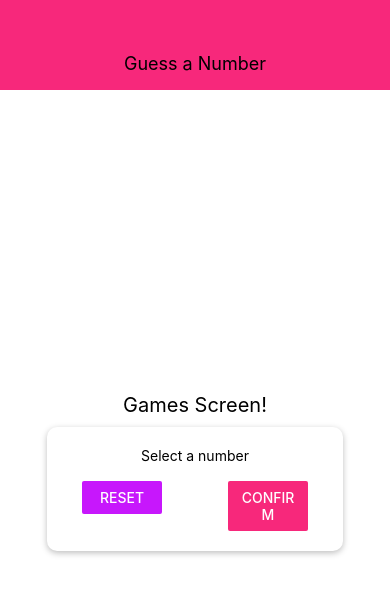
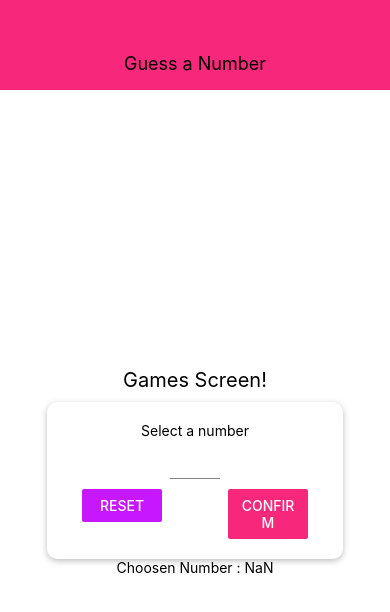
Before and after one commit to vchandwani/reactNative, a React Native app in the folder guess-number/: screen / in a window 390 px wide. Both pictures are taken after a click on the button "CONFIRM". Shown: the top 612 px of the page. Built offline with nearby package versions, Linux system fonts and the light colour scheme.

Commit message:
Input component
Input component

```diff
--- /dev/null
+++ b/guess-number/components/Input.js
@@ -0,0 +1,23 @@
+import React from "react";
+import { TextInput, StyleSheet } from "react-native";
+
+const Input = (props) => {
+  return (
+    <TextInput
+      {...props}
+      style={{ ...styles.input, ...props.style }}
+    ></TextInput>
+  );
+};
+
+const styles = StyleSheet.create({
+  input: {
+    height: 30,
+
+    borderBottomColor: "grey",
+    borderBottomWidth: 1,
+    marginVertical: 10,
+  },
+});
+
+export default Input;
--- a/guess-number/screens/StartGameScreen.js
+++ b/guess-number/screens/StartGameScreen.js
@@ -1,26 +1,83 @@
-import React from "react";
-import { View, Text, TextInput, Button, StyleSheet } from "react-native";
+import React, { useState } from "react";
+import {
+  View,
+  Text,
+  Button,
+  StyleSheet,
+  TouchableWithoutFeedback,
+  Keyboard,
+} from "react-native";
 import Card from "../components/Card";
+import Input from "../components/Input";
 
 import Colors from "../constants/colors";
 
 const StartGameScreen = (props) => {
+  const [enteredValue, setEnteredValue] = useState("");
+  const [confirmed, setConfirmed] = useState(false);
+  const [selectedNumber, setSelectedNumber] = useState();
+
+  const numberInputHandler = (inputText) => {
+    setEnteredValue(inputText.replace(/[^0-9]/g, ""));
+  };
+  const resetInputHandler = () => {
+    setEnteredValue("");
+  };
+  const confirmInputHandler = () => {
+    const choosenNumber = parseInt(enteredValue);
+    if (choosenNumber === NaN || choosenNumber <= 0 || choosenNumber > 99) {
+      return;
+    }
+    setConfirmed(true);
+    setSelectedNumber(choosenNumber);
+    setEnteredValue("");
+  };
+
+  let confirmedOutput;
+  if (confirmed) {
+    confirmedOutput = <Text>Choosen Number : {selectedNumber}</Text>;
+  }
+
   return (
+    <TouchableWithoutFeedback
+      onPress={() => {
+        Keyboard.dismiss();
+      }}
+    >
       <View style={styles.screen}>
         <Text style={styles.title}>Games Screen!</Text>
         <Card style={styles.inputContainer}>
           <Text>Select a number</Text>
-        <TextInput />
+          <Input
+            style={styles.input}
+            blurOnSubmit
+            autoCapitalize="none"
+            autoCorrect={false}
+            keyboardType="number-pad"
+            maxLength={2}
+            onChangeText={numberInputHandler}
+            value={enteredValue}
+          />
           <View style={styles.buttonContainer}>
             <View style={styles.button}>
-            <Button title="Reset" onPress={() => {}} color={Colors.accent} />
+              <Button
+                title="Reset"
+                onPress={resetInputHandler}
+                color={Colors.accent}
+              />
             </View>
             <View style={styles.button}>
-            <Button title="Confirm" onPress={() => {}} color={Colors.primary} />
+              <Button
+                title="Confirm"
+                onPress={confirmInputHandler}
+                color={Colors.primary}
+              />
             </View>
           </View>
         </Card>
+        {confirmedOutput}
       </View>
+    </TouchableWithoutFeedback>
   );
 };
 
@@ -49,6 +106,10 @@
   button: {
     width: 80,
   },
+  input: {
+    width: 50,
+    textAlign: "center",
+  },
 });
 
 export default StartGameScreen;
```
Lines whose indentation alone changed are shown as unchanged.
